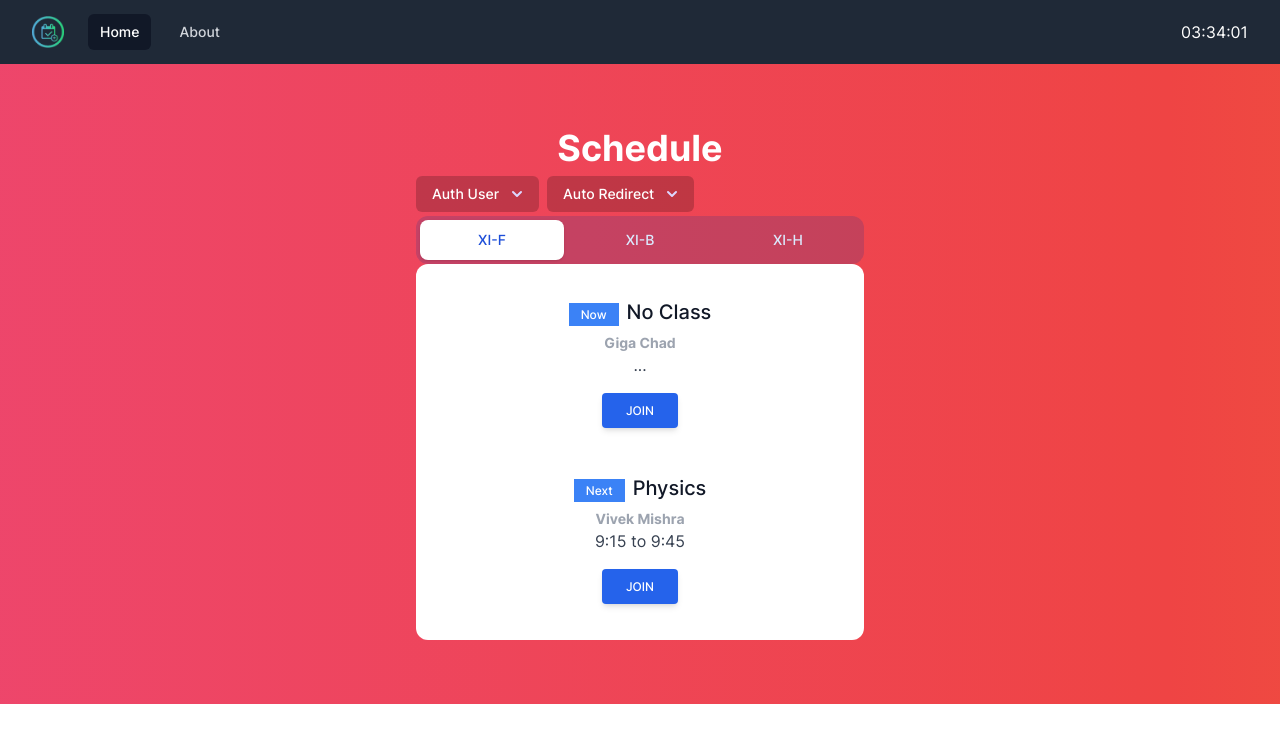
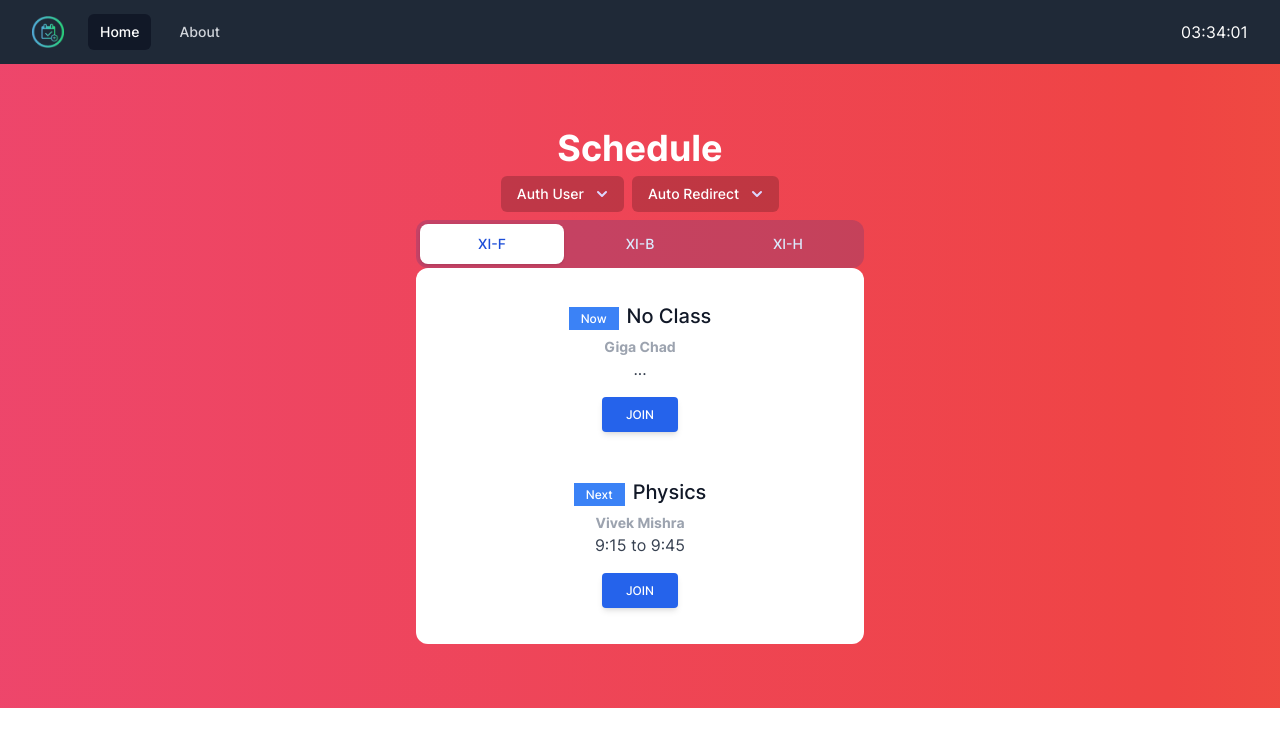
Before and after one commit to ThEditor/Schedular, a Next.js app: page / in a window 1280 px wide. Shown: the top 746 px of the page. Built offline with nearby package versions, Linux system fonts and the light colour scheme.

Commit message:
fix: centered options

```diff
--- a/next.config.js
+++ b/next.config.js
@@ -8,6 +8,7 @@ module.exports = withPWA({
   },
 
   pwa: {
+    disable: process.env.NODE_ENV === 'development',
     dest: 'public',
     register: true,
     skipWaiting: true,
--- a/src/pages/index.tsx
+++ b/src/pages/index.tsx
@@ -95,10 +95,10 @@ export default function HomePage() {
     <div className='w-full animate-breathe bg-gradient-to-r from-pink-500 via-red-500 to-yellow-500 bg-[length:400%]'>
       <Seo />
       <div className='flex w-full flex-col items-center justify-center'>
-        <div className='w-full max-w-md px-2 py-16 sm:px-0'>
-          <div>
-            <h1 className='mb-2 text-center text-white'>Schedule</h1>
-            <Menu as='span' className='relative mb-1 inline-block text-left'>
+        <div className='flex w-full max-w-md flex-col px-2 py-16 sm:px-0'>
+          <h1 className='mb-2 text-center text-white'>Schedule</h1>
+          <div className='m-auto mb-2 justify-center gap-2'>
+            <Menu as='span' className='relative inline-block'>
               <div>
                 <Menu.Button className='inline-flex w-full justify-center rounded-md bg-black bg-opacity-20 px-4 py-2 text-sm font-medium text-white hover:bg-opacity-30 focus:outline-none focus-visible:ring-2 focus-visible:ring-white focus-visible:ring-opacity-75'>
                   Auth User
@@ -139,10 +139,7 @@ export default function HomePage() {
                 </Menu.Items>
               </Transition>
             </Menu>
-            <Menu
-              as='span'
-              className='relative ml-2 mb-1 inline-block text-left'
-            >
+            <Menu as='span' className='relative ml-2 inline-block'>
               <div>
                 <Menu.Button className='inline-flex w-full justify-center rounded-md bg-black bg-opacity-20 px-4 py-2 text-sm font-medium text-white hover:bg-opacity-30 focus:outline-none focus-visible:ring-2 focus-visible:ring-white focus-visible:ring-opacity-75'>
                   Auto Redirect
```
